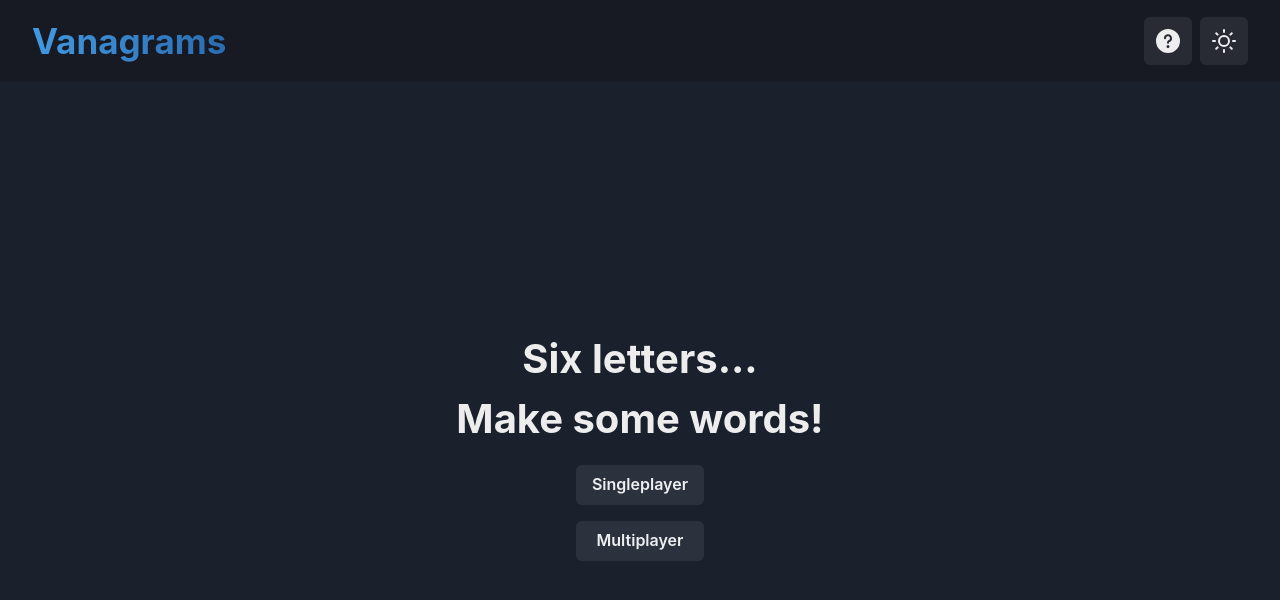
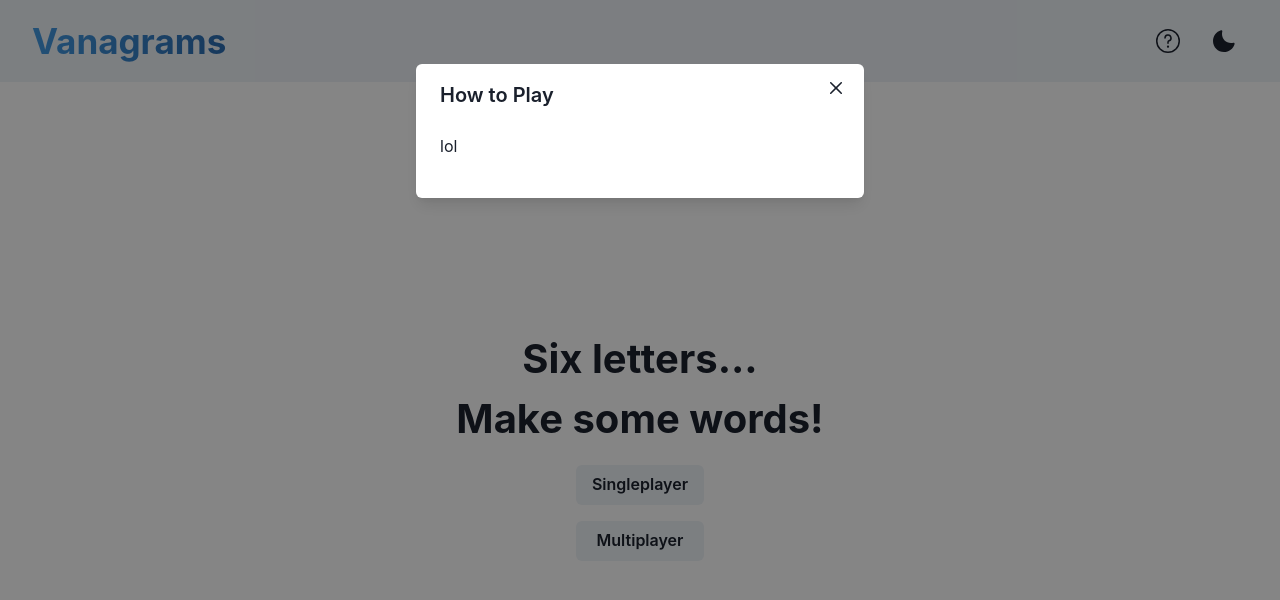
Before and after one commit to fe-i/Ranagrams, a Next.js app: page / in a window 1280 px wide. Both pictures are taken after a click on the button 1168 px from the left and 41 px from the top of the page. Shown: the top 600 px of the page. Built offline with nearby package versions, Linux system fonts and the light colour scheme.

Commit message:
basic helpModal implementation

```diff
--- /dev/null
+++ b/src/components/helpModal.tsx
@@ -0,0 +1,34 @@
+import {
+	Modal,
+	ModalOverlay,
+	ModalContent,
+	ModalHeader,
+	ModalFooter,
+	ModalBody,
+	ModalCloseButton,
+	Button,
+	Text,
+} from "@chakra-ui/react";
+
+const HelpModal: React.FC<{ isOpen: boolean; onClose: () => void }> = ({
+	isOpen,
+	onClose,
+}) => {
+	return (
+		<>
+			<Modal isOpen={isOpen} onClose={onClose}>
+				<ModalOverlay />
+				<ModalContent>
+					<ModalHeader>How to Play</ModalHeader>
+					<ModalCloseButton />
+					<ModalBody>
+						<Text>lol</Text>
+					</ModalBody>
+					<ModalFooter />
+				</ModalContent>
+			</Modal>
+		</>
+	);
+};
+
+export default HelpModal;
--- a/src/components/navigationBar.tsx
+++ b/src/components/navigationBar.tsx
@@ -7,6 +7,7 @@ import {
 	useColorModeValue,
 	useColorMode,
 	HStack,
+	useDisclosure,
 } from "@chakra-ui/react";
 import {
 	MoonIcon,
@@ -14,9 +15,11 @@ import {
 	QuestionIcon,
 	QuestionOutlineIcon,
 } from "@chakra-ui/icons";
+import HelpModal from "./helpModal";
 
 const NavigationBar: React.FC = () => {
 	const { colorMode, toggleColorMode } = useColorMode();
+	const { isOpen, onOpen, onClose } = useDisclosure();
 
 	return (
 		<Box
@@ -24,6 +27,7 @@ const NavigationBar: React.FC = () => {
 			px={8}
 			py={4}
 			w="100%">
+			<HelpModal isOpen={isOpen} onClose={onClose} />
 			<Flex alignItems="center" justifyContent="space-between">
 				<Link href="/">
 					<Heading
@@ -36,7 +40,7 @@ const NavigationBar: React.FC = () => {
 					</Heading>
 				</Link>
 				<HStack>
-					<Button onClick={toggleColorMode} w="3rem" h="3rem">
+					<Button onClick={onOpen} w="3rem" h="3rem">
 						{colorMode === "light" ? (
 							<QuestionOutlineIcon w="1.5rem" h="1.5rem" />
 						) : (
```
